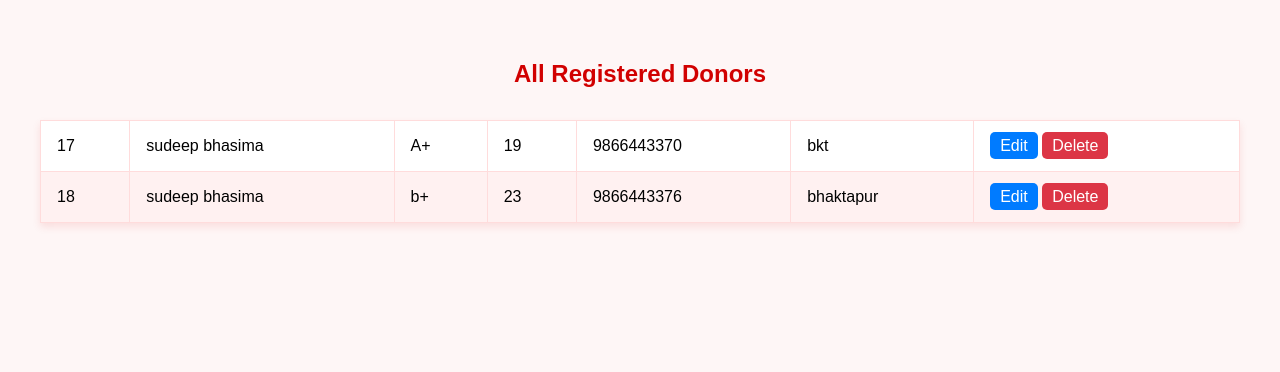
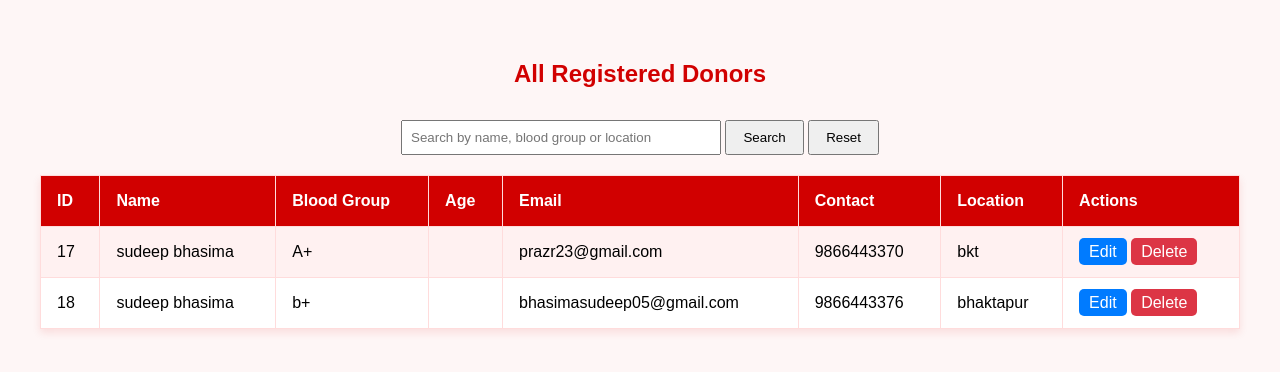
Before and after one commit to Sudip14/blood-bank-management-system, a PHP site: page /manage_donors.php in a window 1280 px wide. Shown: the top 372 px of the page. Run offline with PHP 8.4, Linux system fonts and the light colour scheme; data comes from the database, SQL or seed files in the repository; data that the repository does not hold is empty.

Commit message:
adding algorithm on user and admin search

```diff
--- a/admin_update.php
+++ b/admin_update.php
@@ -153,7 +153,8 @@ if (isset($_SESSION['admin_id'])) {
             <li><a href="manage_donors.php"><i class="fas fa-tachometer-alt"></i> Manage Donors</a></li>
             <li><a href="blood_inventory.php"><i class="fas fa-tint"></i> Blood Inventory</a></li>
             <li><a href="finds_requests.php"><i class="fas fa-search"></i> Find Requests</a></li>
-            <li><a href="#"><i class="fas fa-cog"></i> Settings</a></li>
+            <li><a href="admin_update.php"><i class="fas fa-cog"></i> Settings</a></li>
+          <li><a href="admin_register.php"> <i class="fa-solid fa-user">+</i>Add New Admin</a></li>
             <li><a href="admin_logout.php"><i class="fas fa-sign-out-alt"></i> Logout</a></li>
         </ul>
     </div>
--- a/manage_donors.php
+++ b/manage_donors.php
@@ -2,7 +2,7 @@
 include 'connection.php';
 session_start();
 
-// Handle update if form is submitted
+// Handle update
 if (isset($_POST['update'])) {
     $id = intval($_POST['id']);
     $name = $_POST['name'];
@@ -20,7 +20,7 @@ if (isset($_POST['update'])) {
     exit;
 }
 
-// If 'edit_id' is present, get donor info
+// Get donor for editing
 $edit_donor = null;
 if (isset($_GET['edit_id'])) {
     $edit_id = intval($_GET['edit_id']);
@@ -28,17 +28,24 @@ if (isset($_GET['edit_id'])) {
     $edit_donor = $edit_result->fetch_assoc();
 }
 
-// Handle delete if requested
+// Handle delete
 if (isset($_GET['delete_id'])) {
     $delete_id = intval($_GET['delete_id']);
-    $delete_sql = "DELETE FROM doners WHERE id = $delete_id";
-    $con->query($delete_sql);
+    $con->query("DELETE FROM doners WHERE id = $delete_id");
     header("Location: manage_donors.php");
     exit;
 }
+
+// Handle search
+$search = '';
+if (isset($_GET['search']) && !empty($_GET['search'])) {
+    $search = $con->real_escape_string($_GET['search']);
+    $sql = "SELECT * FROM doners WHERE name LIKE '%$search%' OR blood_group LIKE '%$search%' OR location LIKE '%$search%'";
+} else {
+    $sql = "SELECT * FROM doners";
+}
+$result = $con->query($sql);
 ?>
-
-
 
 <!DOCTYPE html>
 <html lang="en">
@@ -86,14 +93,40 @@ if (isset($_GET['delete_id'])) {
         .delete-btn {
             background: #dc3545;
         }
+        .search-form {
+            margin-bottom: 20px;
+            text-align: center;
+        }
+        .search-form input {
+            padding: 8px;
+            width: 300px;
+        }
+        .search-form button {
+            padding: 8px 16px;
+        }
     </style>
 </head>
 <body>
     <h2>All Registered Donors</h2>
+
+    <form method="GET" action="manage_donors.php" class="search-form">
+        <input type="text" name="search" placeholder="Search by name, blood group or location" value="<?= htmlspecialchars($search); ?>">
+        <button type="submit">Search</button>
+        <a href="manage_donors.php"><button type="button">Reset</button></a>
+    </form>
+
     <table>
+        <tr>
+            <th>ID</th>
+            <th>Name</th>
+            <th>Blood Group</th>
+            <th>Age</th>
+            <th>Email</th>
+            <th>Contact</th>
+            <th>Location</th>
+            <th>Actions</th>
+        </tr>
         <?php
-$sql = "SELECT * FROM doners";
-$result = $con->query($sql);
         if ($result->num_rows > 0):
             while ($row = $result->fetch_assoc()):
                 if ($edit_donor && $edit_donor['id'] == $row['id']):
@@ -104,7 +137,8 @@ if ($result->num_rows > 0):
                 <td><?= $edit_donor['id']; ?></td>
                 <td><input type="text" name="name" value="<?= htmlspecialchars($edit_donor['name']); ?>"></td>
                 <td><input type="text" name="blood_group" value="<?= htmlspecialchars($edit_donor['blood_group']); ?>"></td>
-        <td><input type="number" name="Age" value="<?= htmlspecialchars($edit_donor['Age']); ?>"></td>
+                <td><input type="number" name="Age" value="<?= htmlspecialchars($edit_donor['age']); ?>"></td>
+                <td><?= htmlspecialchars($edit_donor['email']); ?></td>
                 <td><input type="text" name="contact" value="<?= htmlspecialchars($edit_donor['contact']); ?>"></td>
                 <td><input type="text" name="location" value="<?= htmlspecialchars($edit_donor['location']); ?>"></td>
                 <td>
@@ -120,7 +154,8 @@ if ($result->num_rows > 0):
             <td><?= $row['id']; ?></td>
             <td><?= htmlspecialchars($row['name']); ?></td>
             <td><?= htmlspecialchars($row['blood_group']); ?></td>
-    <td><?= htmlspecialchars($row['Age']); ?></td>
+            <td><?= htmlspecialchars($row['age']); ?></td>
+            <td><?= htmlspecialchars($row['email']); ?></td>
             <td><?= htmlspecialchars($row['contact']); ?></td>
             <td><?= htmlspecialchars($row['location']); ?></td>
             <td class="action-buttons">
@@ -133,9 +168,8 @@ if ($result->num_rows > 0):
             endwhile;
         else:
         ?>
-<tr><td colspan="7">No donors found.</td></tr>
+        <tr><td colspan="8">No donors found.</td></tr>
         <?php endif; ?>
-
     </table>
 </body>
 </html>
--- a/my_requests.php
+++ b/my_requests.php
@@ -34,6 +34,7 @@ $result = $stmt->get_result();
 <table>
     <tr>
         <th>Blood Group</th>
+        <th>Units Requested</th>
         <th>City</th>
         <th>Contact</th>
         <th>Date</th>
@@ -42,6 +43,7 @@ $result = $stmt->get_result();
     <?php while ($row = $result->fetch_assoc()): ?>
         <tr>
             <td><?= htmlspecialchars($row['blood_group']) ?></td>
+            <td><?= htmlspecialchars($row['units_requested']) ?></td>
             <td><?= htmlspecialchars($row['city']) ?></td>
             <td><?= htmlspecialchars($row['contact']) ?></td>
             <td><?= htmlspecialchars($row['request_time']) ?></td>
--- a/user_inventory.php
+++ b/user_inventory.php
@@ -38,8 +38,8 @@ if (isset($_POST['request_blood'])) {
                 $contact = $_SESSION['user_contact'] ?? '';
                 $city = $_SESSION['user_location'] ?? '';
 
-                $stmt = $con->prepare("INSERT INTO blood_requests (name, blood_group, city, contact, request_time, user_email, user_id) VALUES (?, ?, ?, ?, NOW(), ?, ?)");
-                $stmt->bind_param("sssssi", $name, $requested_blood_group, $city, $contact, $user_email, $user_id);
+                $stmt = $con->prepare("INSERT INTO blood_requests (name, blood_group, units_requested, city, contact, request_time, user_email, user_id) VALUES (?, ?, ?, ?, ?, NOW(), ?, ?)");
+                $stmt->bind_param("ssssssi", $name, $requested_blood_group, $requested_units, $city, $contact, $user_email, $user_id);
                 $stmt->execute();
 
                 // Update inventory
```
Also changed, not shown: blood_inventory.php (+5 -4 lines), donors.php (+28 -3 lines), finds_requests.php (+6 -3 lines), search.php (+26 -11 lines). Lines whose indentation alone changed are shown as unchanged.
